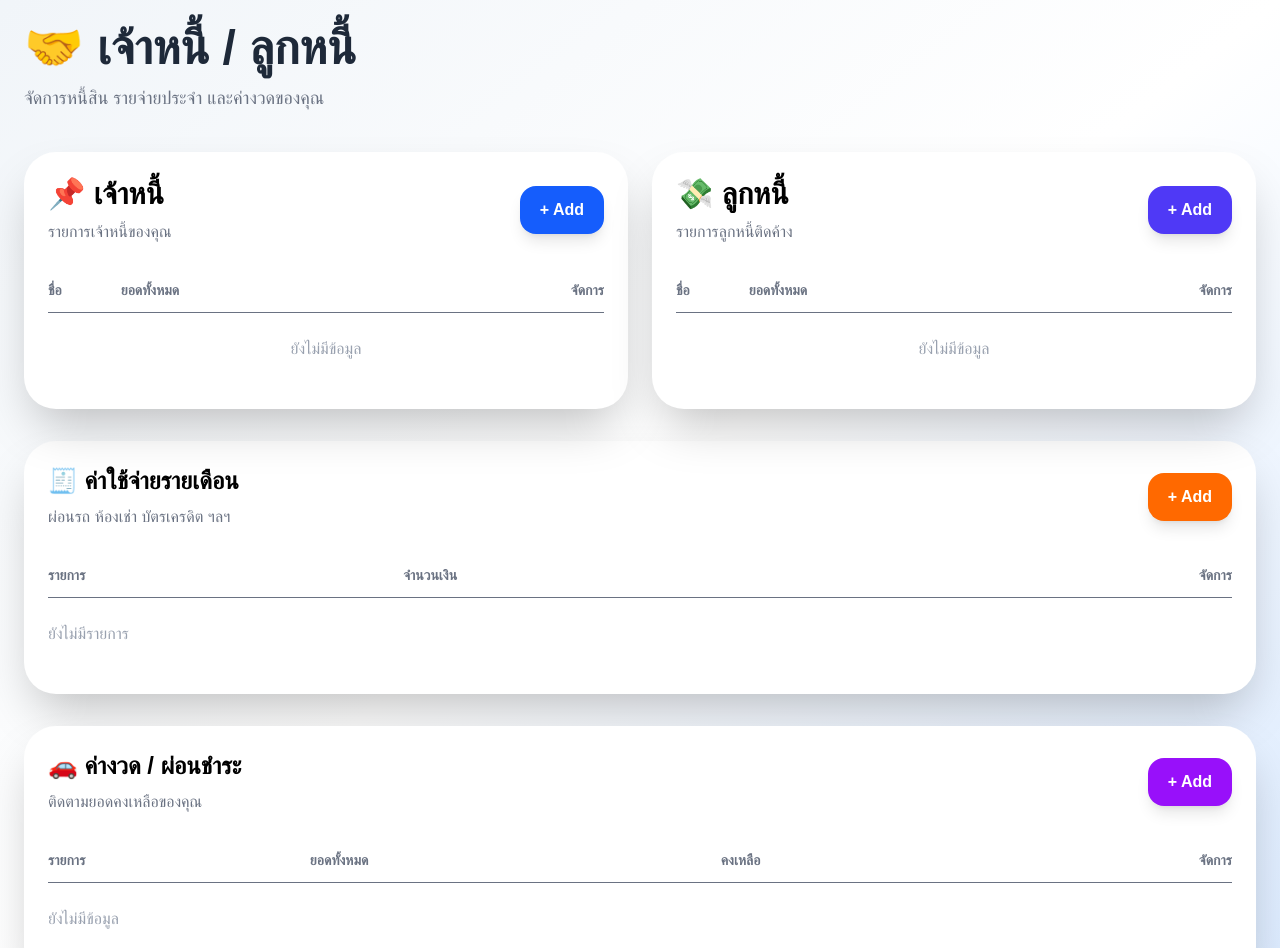
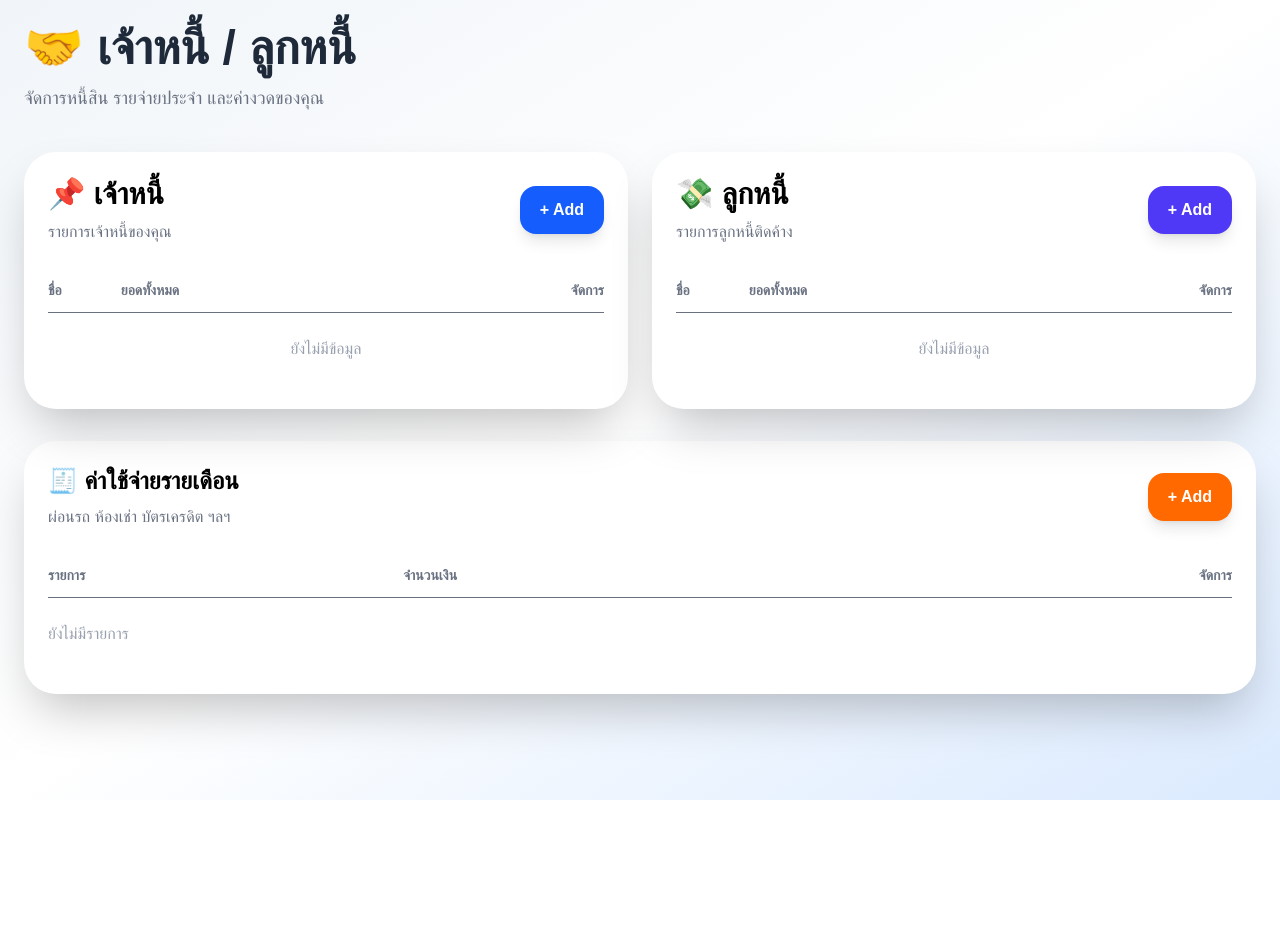
Before and after one commit to Paprem39/finance-tracker, a Next.js app: page /debts in a window 1280 px wide. Shown: the top 948 px of the page. After the commit the page ends 800 px from the top, so only its background shows below. Built offline with nearby package versions, Linux system fonts and the light colour scheme.

Commit message:
delete credit for rent

```diff
--- a/src/app/debts/page.tsx
+++ b/src/app/debts/page.tsx
@@ -14,14 +14,6 @@ type BillItem = {
   name: string;
   amount: number;
   paid: boolean;
-};
-
-type InstallmentItem = {
-  id: number;
-  name: string;
-  total: number;
-  paid: number;
-  remain: number;
 };
 
 export default function DebtPage() {
@@ -71,21 +63,6 @@ export default function DebtPage() {
     useState("");
 
   // =========================
-  // Installments
-  // =========================
-  const [installments, setInstallments] =
-    useState<InstallmentItem[]>([]);
-
-  const [showInstallPopup, setShowInstallPopup] =
-    useState(false);
-
-  const [installName, setInstallName] =
-    useState("");
-
-  const [installTotal, setInstallTotal] =
-    useState("");
-
-  // =========================
   // Load LocalStorage
   // =========================
   useEffect(() => {
@@ -98,9 +75,6 @@ export default function DebtPage() {
     const savedBills =
       localStorage.getItem("monthlyBills");
 
-    const savedInstallments =
-      localStorage.getItem("installments");
-
     if (savedCreditors) {
       setCreditors(JSON.parse(savedCreditors));
     }
@@ -111,12 +85,6 @@ export default function DebtPage() {
 
     if (savedBills) {
       setBills(JSON.parse(savedBills));
-    }
-
-    if (savedInstallments) {
-      setInstallments(
-        JSON.parse(savedInstallments)
-      );
     }
   }, []);
 
@@ -152,17 +120,6 @@ export default function DebtPage() {
 
     localStorage.setItem(
       "monthlyBills",
-      JSON.stringify(data)
-    );
-  };
-
-  const saveInstallments = (
-    data: InstallmentItem[]
-  ) => {
-    setInstallments(data);
-
-    localStorage.setItem(
-      "installments",
       JSON.stringify(data)
     );
   };
@@ -238,38 +195,6 @@ export default function DebtPage() {
     setBillAmount("");
 
     setShowBillPopup(false);
-  };
-
-  // =========================
-  // Add Installment
-  // =========================
-  const addInstallment = () => {
-    if (
-      !installName ||
-      !installTotal
-    )
-      return;
-
-    const total =
-      Number(installTotal);
-
-    const newData = [
-      ...installments,
-      {
-        id: Date.now(),
-        name: installName,
-        total,
-        paid: 0,
-        remain: total,
-      },
-    ];
-
-    saveInstallments(newData);
-
-    setInstallName("");
-    setInstallTotal("");
-
-    setShowInstallPopup(false);
   };
 
   // =========================
@@ -812,187 +737,6 @@ const toggleBillPaid = (id: number) => {
 
 </div>
 
-      {/* Installments */}
-<div className="bg-white rounded-[32px] shadow-2xl p-6 mt-8">
-
-<div className="flex items-center justify-between mb-6">
-
-  <div>
-
-    <h2 className="text-2xl font-black whitespace-nowrap">
-      🚗 ค่างวด / ผ่อนชำระ
-    </h2>
-
-    <p className="text-gray-500 mt-2">
-      ติดตามยอดคงเหลือของคุณ
-    </p>
-
-  </div>
-
-  <button
-    onClick={() =>
-      setShowInstallPopup(true)
-    }
-    className="
-      bg-purple-600
-      hover:bg-purple-700
-      text-white
-      px-5 py-3
-      rounded-2xl
-      font-bold
-      shadow-lg
-    "
-  >
-    + Add
-  </button>
-
-</div>
-
-<div className="overflow-x-auto">
-
-  <table className="w-full">
-
-    <thead>
-
-      <tr className="border-b text-gray-500 text-sm">
-
-        <th className="text-left py-3">
-          รายการ
-        </th>
-
-        <th className="text-left py-3">
-          ยอดทั้งหมด
-        </th>
-
-        <th className="text-left py-3">
-          คงเหลือ
-        </th>
-
-        <th className="text-right py-3">
-          จัดการ
-        </th>
-
-      </tr>
-
-    </thead>
-
-    <tbody>
-
-      {installments.length === 0 && (
-
-        <tr>
-
-          <td
-            colSpan={4}
-            className="py-6 text-gray-400"
-          >
-            ยังไม่มีข้อมูล
-          </td>
-
-        </tr>
-
-      )}
-
-      {installments.map((item) => (
-
-        <tr
-          key={item.id}
-          className="border-b last:border-0"
-        >
-
-          <td className="py-4 font-semibold">
-            {item.name}
-          </td>
-
-          <td className="py-4">
-            {item.total.toLocaleString()} ฿
-          </td>
-
-          <td className="py-4 text-purple-600 font-bold">
-            {item.remain.toLocaleString()} ฿
-          </td>
-
-          <td className="py-4">
-
-            <div className="flex justify-end gap-3">
-
-              <button
-                onClick={() => {
-
-                  const amount =
-                    prompt("แก้ไขยอดใหม่ ?");
-
-                  if (!amount) return;
-
-                  const updated =
-                    installments.map((i) => {
-
-                      if (i.id === item.id) {
-
-                        return {
-                          ...i,
-                          total: Number(amount),
-                          remain:
-                            Number(amount) -
-                            i.paid,
-                        };
-                      }
-
-                      return i;
-                    });
-
-                  saveInstallments(updated);
-                }}
-                className="
-                  p-2
-                  rounded-lg
-                  hover:bg-yellow-100
-                "
-              >
-                <Pencil
-                  size={18}
-                  className="text-yellow-600"
-                />
-              </button>
-
-              <button
-                onClick={() => {
-
-                  const filtered =
-                    installments.filter(
-                      (i) =>
-                        i.id !== item.id
-                    );
-
-                  saveInstallments(filtered);
-                }}
-                className="
-                  p-2
-                  rounded-lg
-                  hover:bg-red-100
-                "
-              >
-                <Trash2
-                  size={18}
-                  className="text-red-500"
-                />
-              </button>
-
-            </div>
-
-          </td>
-
-        </tr>
-
-      ))}
-
-    </tbody>
-
-  </table>
-
-</div>
-
-</div>
 
       {/* Creditor Popup */}
       {showCreditorPopup && (
@@ -1227,84 +971,6 @@ const toggleBillPaid = (id: number) => {
           </div>
         </div>
       )}
-
-      {/* Install Popup */}
-      {showInstallPopup && (
-        <div className="fixed inset-0 bg-black/40 flex items-center justify-center z-50">
-          <div className="bg-white rounded-[32px] p-8 w-full max-w-md">
-            <h2 className="text-3xl font-black mb-6">
-              เพิ่มค่างวด
-            </h2>
-
-            <div className="space-y-4">
-              <input
-                type="text"
-                placeholder="ชื่อรายการ"
-                value={installName}
-                onChange={(e) =>
-                  setInstallName(
-                    e.target.value
-                  )
-                }
-                className="
-                  w-full
-                  border
-                  rounded-2xl
-                  p-4
-                "
-              />
-
-              <input
-                type="number"
-                placeholder="ยอดทั้งหมด"
-                value={installTotal}
-                onChange={(e) =>
-                  setInstallTotal(
-                    e.target.value
-                  )
-                }
-                className="
-                  w-full
-                  border
-                  rounded-2xl
-                  p-4
-                "
-              />
-            </div>
-
-            <div className="flex gap-3 mt-6">
-              <button
-                onClick={addInstallment}
-                className="
-                  flex-1
-                  bg-purple-600
-                  text-white
-                  py-3
-                  rounded-2xl
-                  font-bold
-                "
-              >
-                บันทึก
-              </button>
-
-              <button
-                onClick={() =>
-                  setShowInstallPopup(false)
-                }
-                className="
-                  flex-1
-                  bg-gray-300
-                  py-3
-                  rounded-2xl
-                  font-bold
-                "
-              >
-                ยกเลิก
-              </button>
-            </div>
-          </div>
-        </div>
-      )}
     </div>
   );
 }
```
